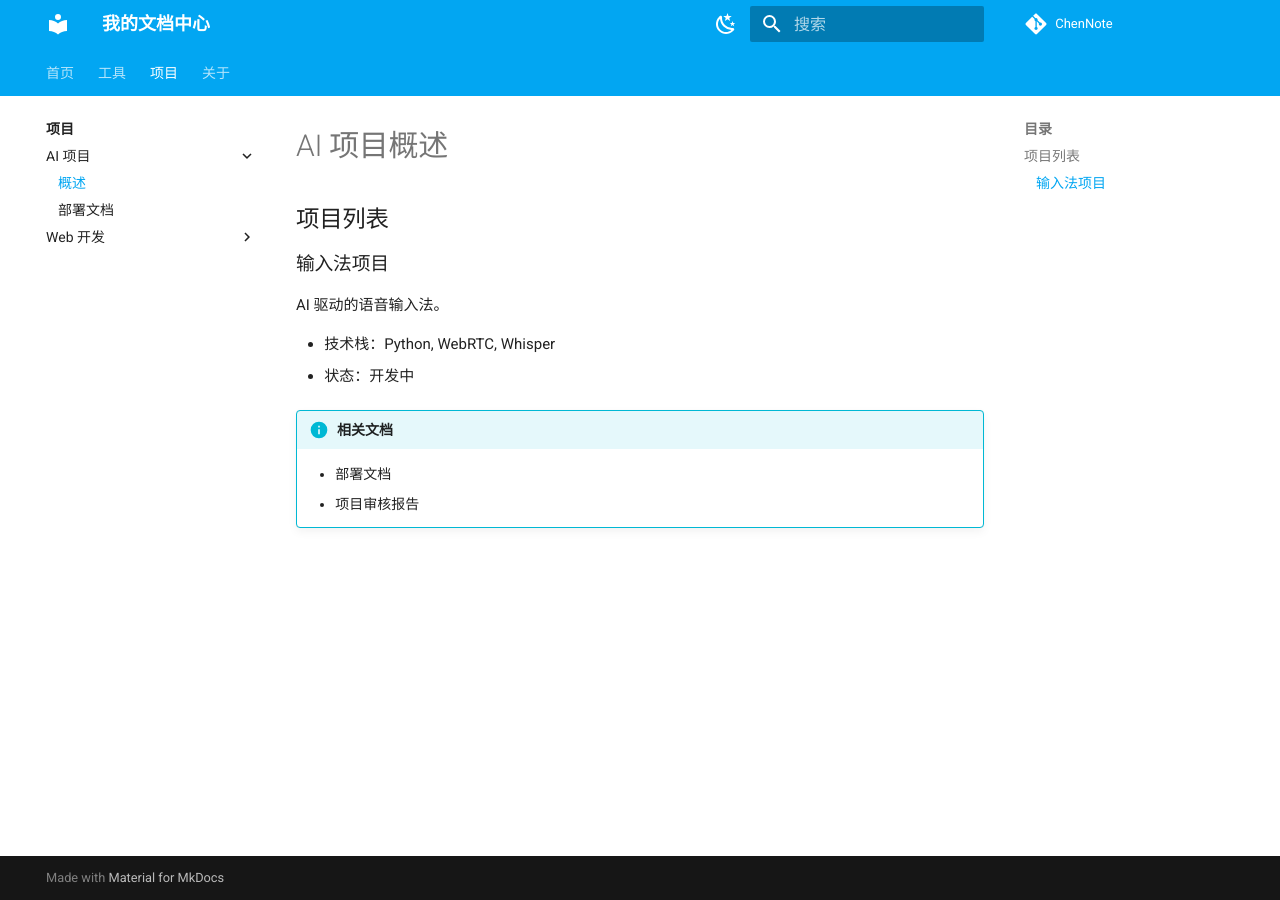
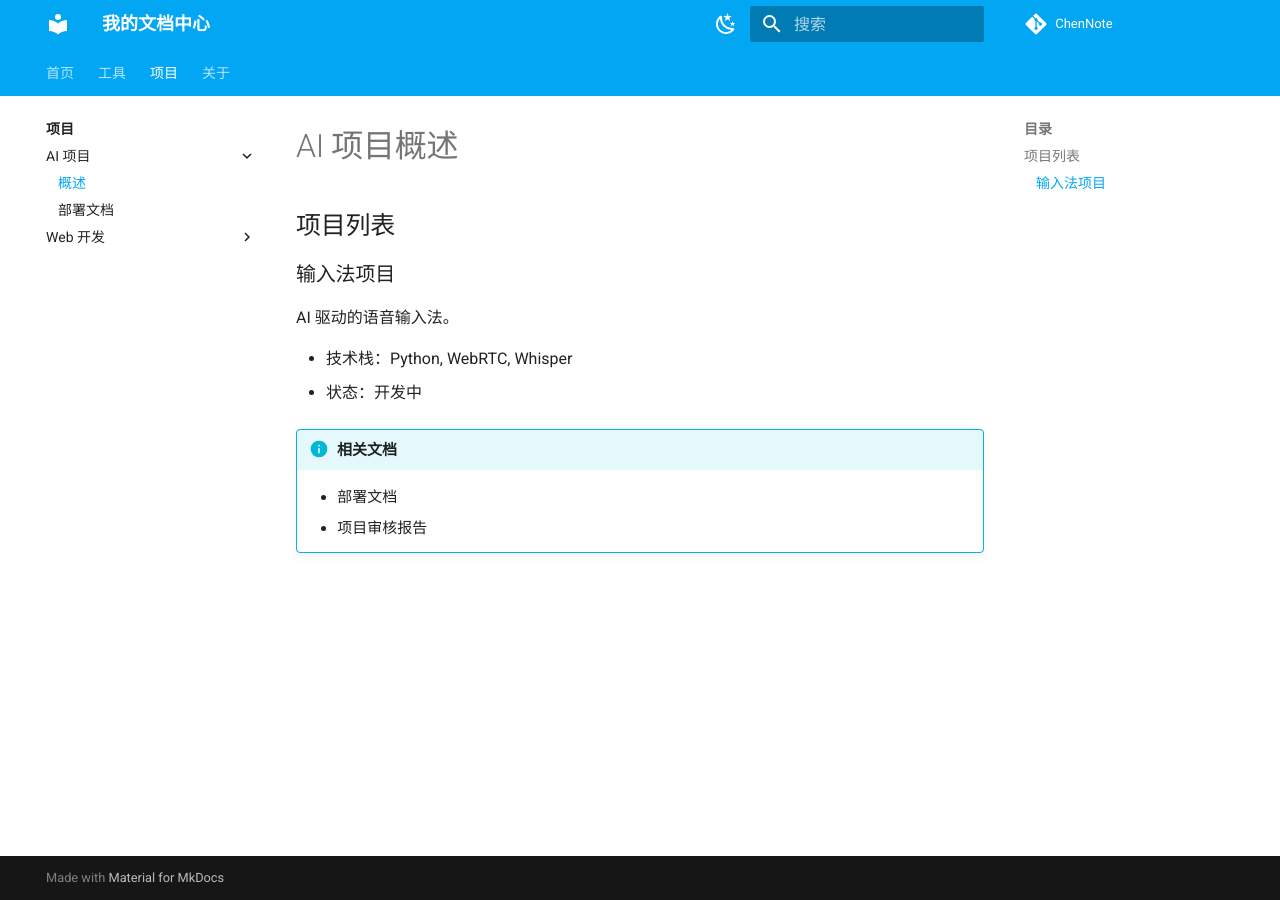
Before and after one commit to ChenChen913/ChenNote, an MkDocs documentation site: the page built from docs/projects/ai/overview.md, in a window 1280 px wide. Built offline with MkDocs 1.6.1 and Material for MkDocs 9.7.7, drawn with Linux system fonts in a browser that asks for light colours; comment, search, counter and statistics services are not loaded.

Commit message:
OCR审查修复：PR校验门禁/字号可访问性/外链原生打开
- ci.yml: 补 pull_request 触发器，部署三步加 if push 门禁，pip 加 --no-cache-dir
- extra.css: 正文 .75rem→.8rem、提示框 .7rem→.75rem，兼顾可访问性
- main.html: 用 target+rel 原生方案替换 window.open，消除弹窗拦截死链

```diff
--- a/docs/stylesheets/extra.css
+++ b/docs/stylesheets/extra.css
@@ -10,7 +10,7 @@
 
 /* 文章内容 */
 .md-typeset {
-  font-size: .75rem;   /* 有意为之的紧凑字号 */
+  font-size: .8rem;   /* 紧凑字号，兼顾可访问性 */
 }
 
 /* 代码块（圆角在 pre 上，Material 背景画在 pre） */
@@ -48,7 +48,7 @@
 /* 提示框 */
 .md-typeset .admonition {
   border-radius: 4px;
-  font-size: .7rem;
+  font-size: .75rem;
 }
 
 /* 修复双滚动条（保留顶部留白，避免内容贴住导航） */
```
Also changed, not shown: theme/main.html (+5 -4 lines), 1 other file.
